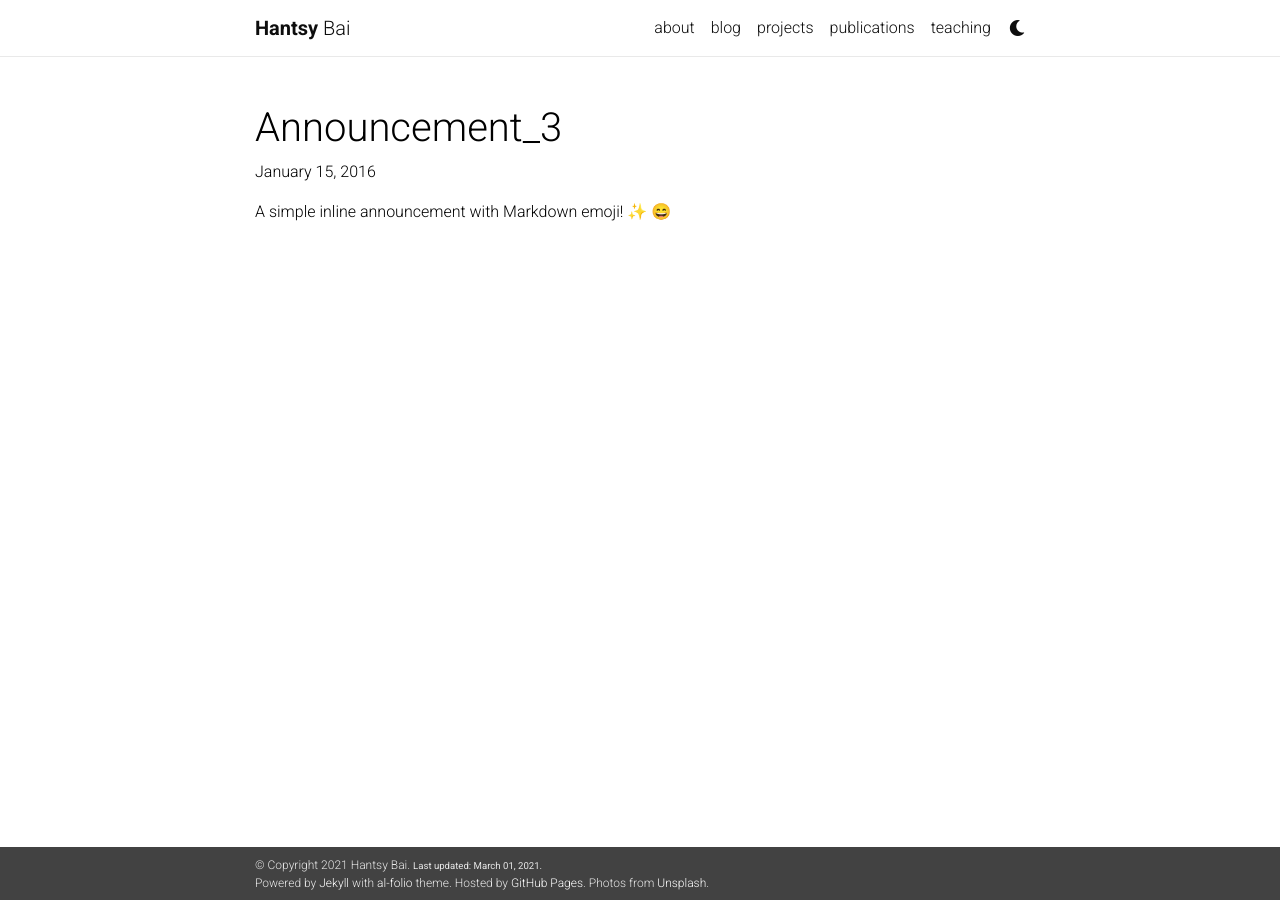
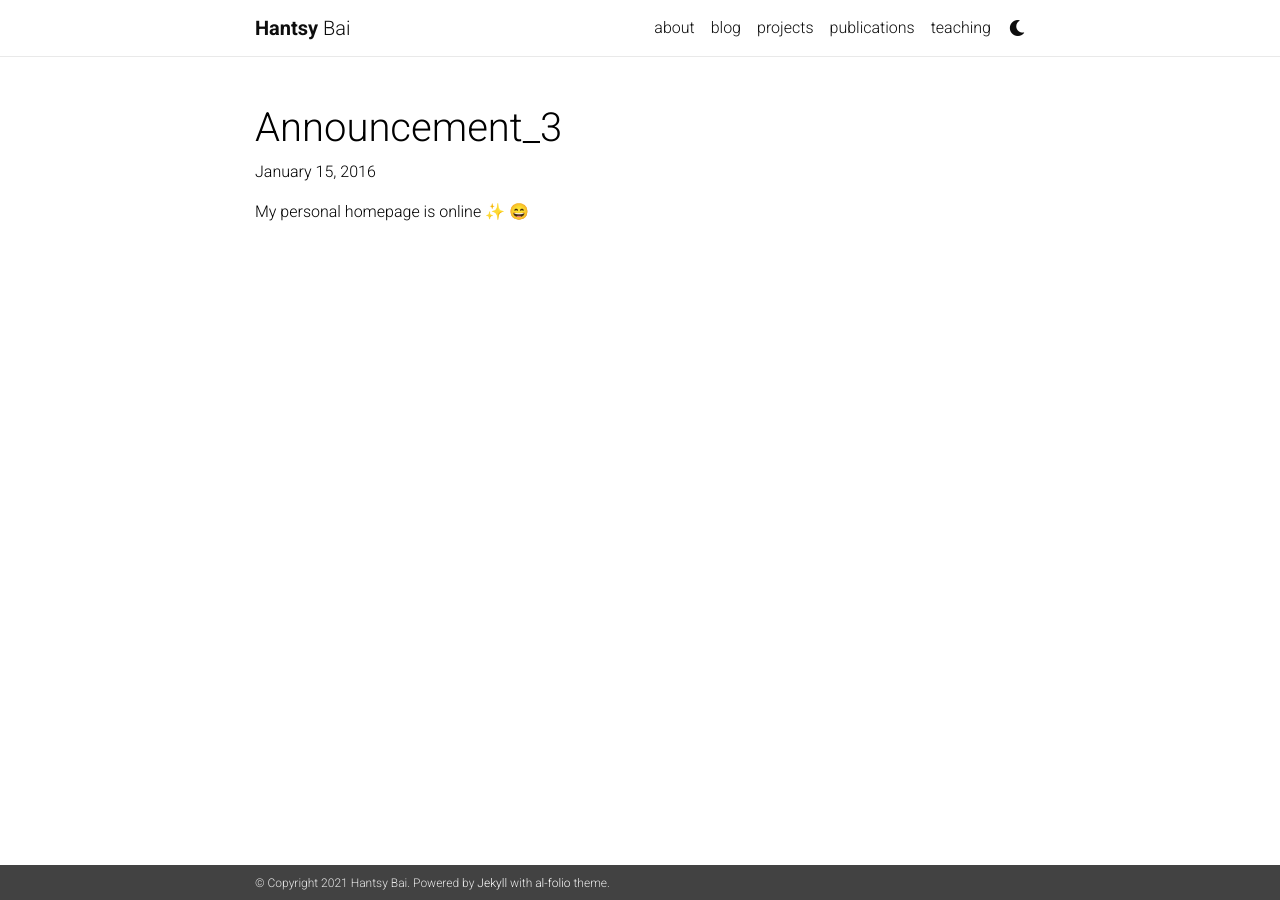
Before and after one commit to hantsy/hantsy.github.io, a Jekyll site: the page built from _news/announcement_3.md, in a window 1280 px wide. Built offline with Jekyll 4.4.1, drawn with Linux system fonts in a browser that asks for light colours; nearby versions of some CDN libraries; emoji names are drawn with the system emoji font; a style sheet for code colours, icons or effects is not loaded.

```diff
--- a/_config.yml
+++ b/_config.yml
@@ -11,12 +11,10 @@ description: > # the ">" symbol means to ignore newlines until "footer_text:"
   A simple, whitespace theme for academics. Based on [*folio](https://github.com/bogoli/-folio) design.
 footer_text: >
   Powered by <a href="http://jekyllrb.com/" target="_blank">Jekyll</a> with <a href="https://github.com/alshedivat/al-folio">al-folio</a> theme.
-  Hosted by <a href="https://pages.github.com/" target="_blank">GitHub Pages</a>.
-  Photos from <a href="https://unsplash.com" target="_blank">Unsplash</a>.
 
 url: # the base hostname & protocol for your site
 baseurl: "" # the subpath of your site, e.g. /blog/
-last_updated: true # set to true if you want to display last updated in the footer
+last_updated: false # set to true if you want to display last updated in the footer
 impressum_path: # set to path to include impressum link in the footer, use the same path as permalink in a page, helps to conform with EU GDPR
 
 # -----------------------------------------------------------------------------
@@ -57,7 +55,7 @@ keybase_username: # your keybase user name
 wikidata_id: # your wikidata id
 
 contact_note: >
-  You can even add a little note about which of these is the best way to reach you.
+  feel free to contact me by Gmail :smile:.
 
 google_analytics: UA-XXXXXXXXX # out your google-analytics code
 panelbear_analytics: XXXXXXXXX # panelbear analytics site ID
--- a/_includes/footer.html
+++ b/_includes/footer.html
@@ -5,13 +5,13 @@
     site.middle_name }} {{
     site.last_name
     }}.
-    {% if site.last_updated %}
-    <small>Last updated: {{ "now" | date: '%B %d, %Y' }}.</small>
-    {% endif %}
-    <br />
+    <span class="mr-auto"></span>
     {{ site.footer_text }}
     {% if site.impressum_path %}
     <a href="{{ site.url }}{{ site.baseurl }}{{ site.impressum_path }}">Impressum</a>.
+    {% endif %}
+    {% if site.last_updated %}
+    <small>Last updated: {{ "now" | date: '%B %d, %Y' }}.</small>
     {% endif %}
 
   </div>
--- a/_news/announcement_3.md
+++ b/_news/announcement_3.md
@@ -4,4 +4,4 @@ date: 2016-01-15 07:59:00-0400
 inline: true
 ---
 
-A simple inline announcement with Markdown emoji! :sparkles: :smile:
+My personal homepage is online :sparkles: :smile:
```
Also changed, not shown: _pages/about.md (+29 -11 lines), 1 other file.
